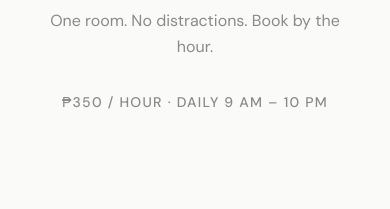
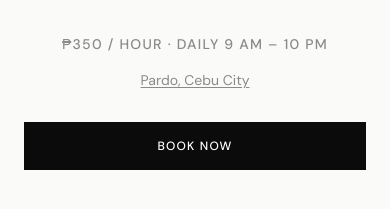
Before and after one commit to victor-7-ops/danes-music-studio, a Next.js app: page / in a window 390 px wide. Shown: the part 595-804 px from the top of the page. Built offline with nearby package versions, Linux system fonts and the light colour scheme.

Commit message:
feat(02-01): add location label and Book Now CTA to landing page
- Add Pardo Cebu City anchor linking to Google Maps with noopener noreferrer
- Add Book Now Link to /book route with sharp-corner ink button styling
- Full-width on mobile sm:w-auto on desktop

```diff
--- a/src/app/page.tsx
+++ b/src/app/page.tsx
@@ -1,3 +1,4 @@
+import Link from 'next/link'
 import { DmsHero } from '@/components/DmsHero'
 
 export default function Page() {
@@ -22,6 +23,22 @@ export default function Page() {
         ₱350 / hour &middot; Daily 9 AM – 10 PM
       </p>
 
+      <a
+        href="https://maps.app.goo.gl/aWf4SFa3uhcY75Pe9"
+        target="_blank"
+        rel="noopener noreferrer"
+        className="font-sans text-sm text-muted underline underline-offset-2 mt-4"
+      >
+        Pardo, Cebu City
+      </a>
+
+      <Link
+        href="/book"
+        className="inline-block mt-8 px-10 py-4 bg-ink text-white font-sans text-xs font-medium uppercase tracking-[0.1em] w-full text-center sm:w-auto"
+      >
+        Book Now
+      </Link>
+
     </main>
   )
 }
```
